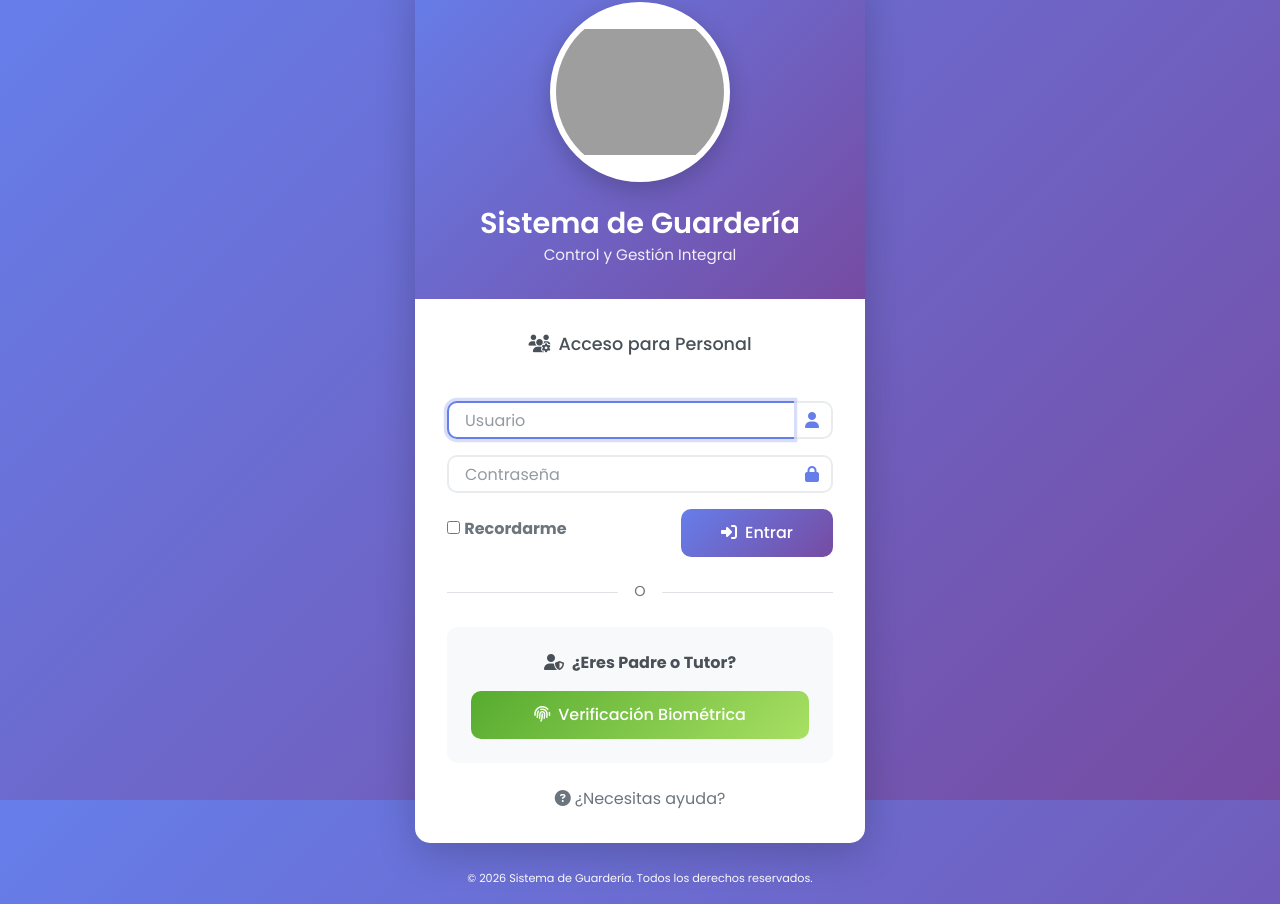
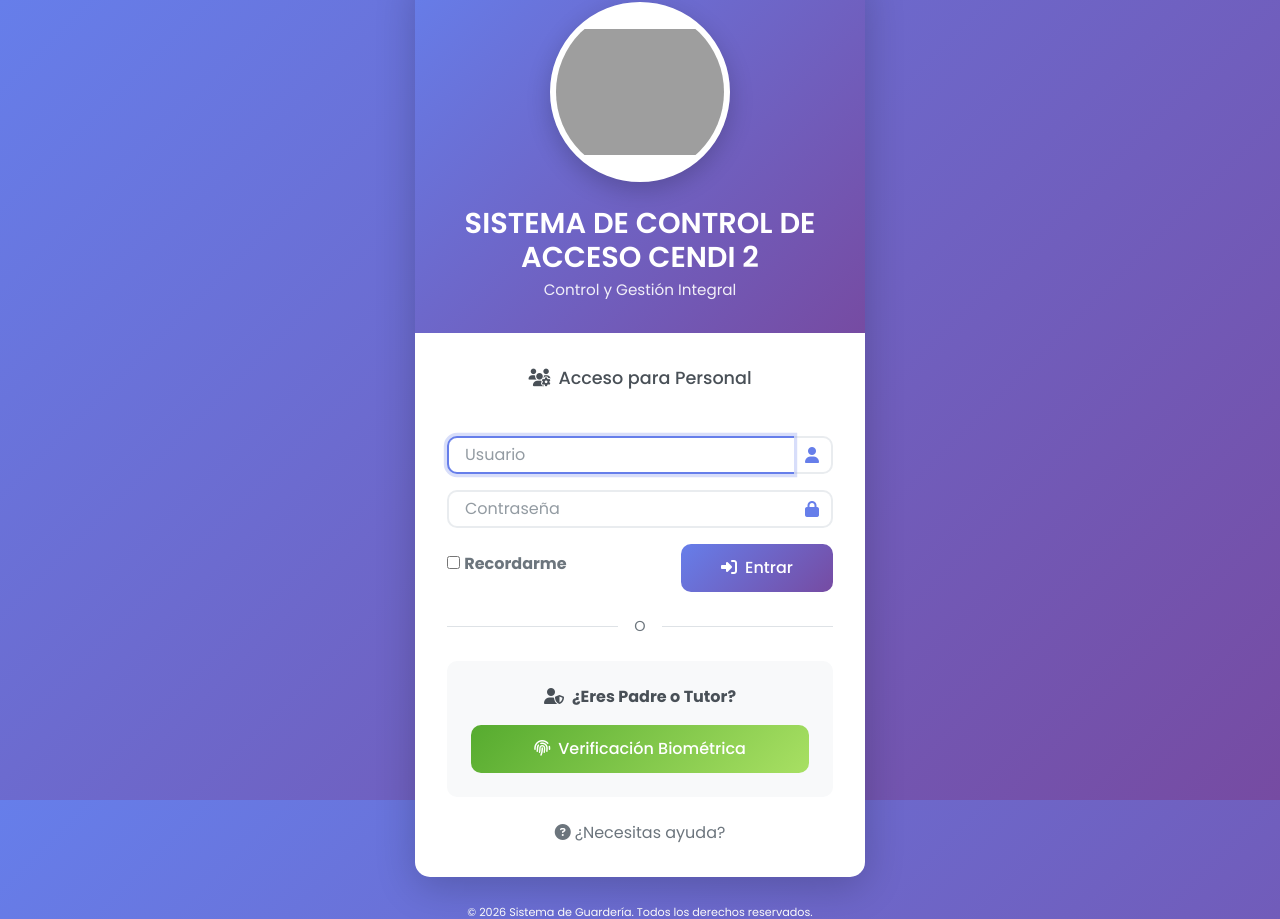
Before and after one commit to NASA312/proyecto, a Django app: page /auth/login/ in a window 1280 px wide. Shown: the top 919 px of the page. Run offline with Django 5.2, Linux system fonts and the light colour scheme; some libraries are stand-ins or nearby versions; grey boxes are pictures that could not be loaded.

Commit message:
Actualizar título en la cabecera del formulario de inicio de sesión

```diff
--- a/src/login/templates/login/login.html
+++ b/src/login/templates/login/login.html
@@ -255,7 +255,7 @@
                 <div class="card-header text-center text-white">
                     <!-- Logo de la Guardería -->
                     <img src="/media/fotos_login/guarderia.jpg" alt="Logo Guardería" class="logo-img">
-                    <h1 class="mb-1">Sistema de Guardería</h1>
+                    <h1 class="mb-1">SISTEMA DE CONTROL DE ACCESO CENDI 2</h1>
                     <p class="mb-0" style="opacity: 0.9; font-size: 0.95rem;">Control y Gestión Integral</p>
                 </div>
 
```
